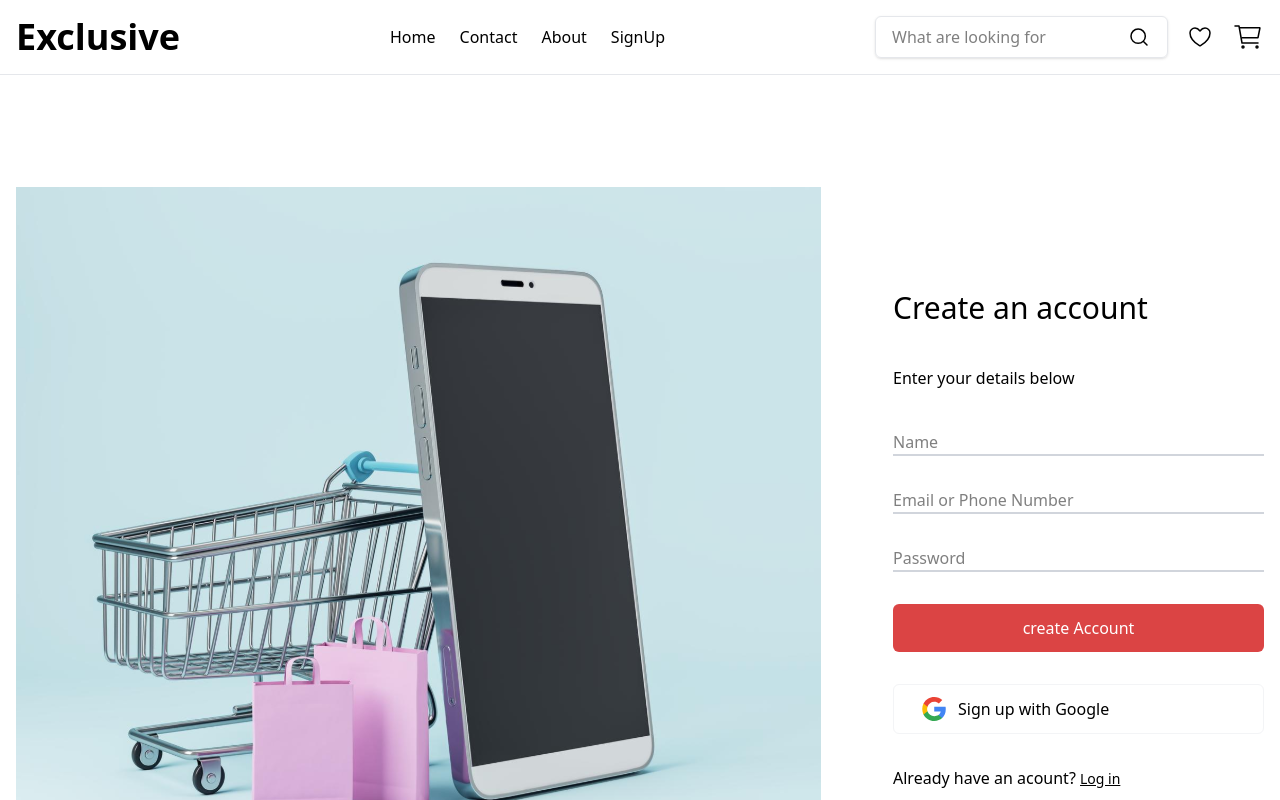
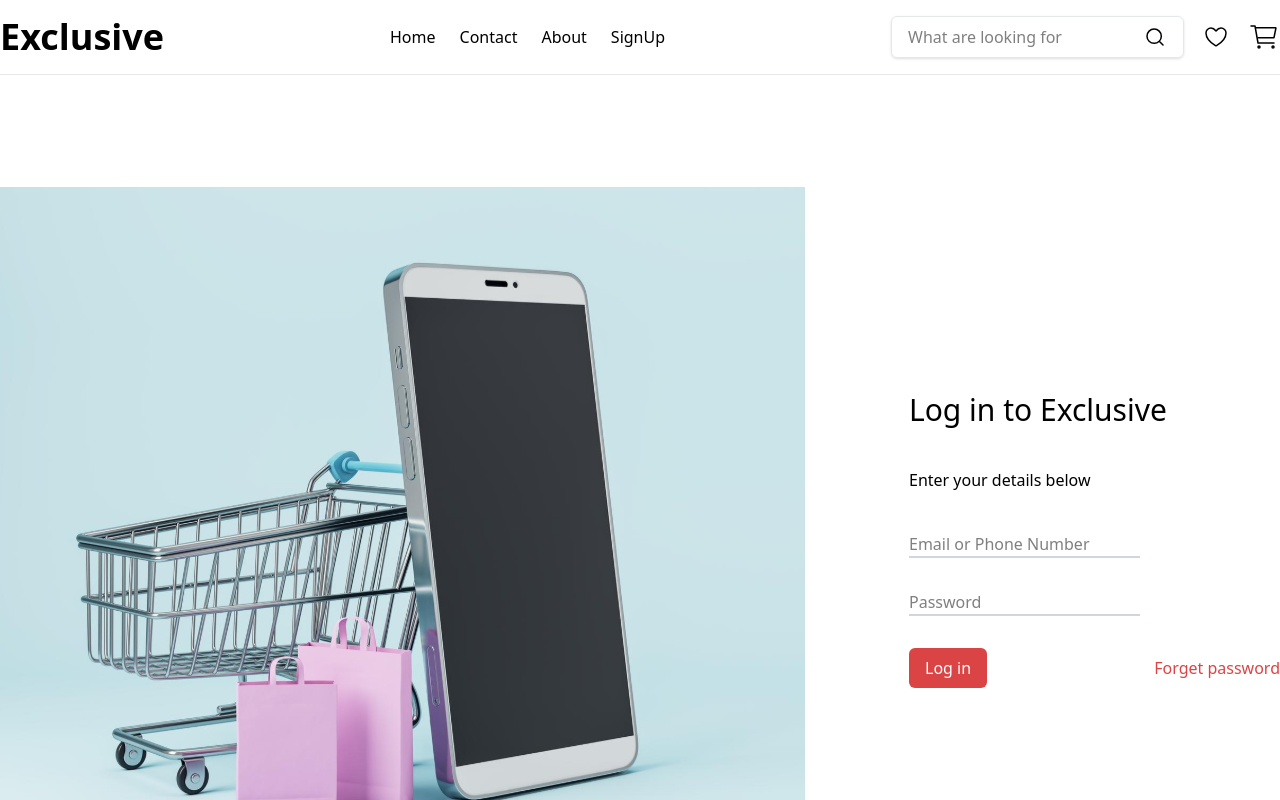
Before and after one commit to irorerejuliet/Exclusive-project, a React (Vite) app: page /login in a window 1280 px wide. Shown: the top 800 px of the page. Built offline with nearby package versions, Linux system fonts and the light colour scheme.

Commit message:
validate login page

```diff
--- a/package.json
+++ b/package.json
@@ -10,14 +10,17 @@
     "preview": "vite preview"
   },
   "dependencies": {
+    "@hookform/resolvers": "^5.2.2",
     "@tailwindcss/vite": "^4.1.17",
     "dayjs": "^1.11.19",
     "framer-motion": "^12.23.24",
     "react": "^19.2.0",
     "react-dom": "^19.2.0",
+    "react-hook-form": "^7.67.0",
     "react-icons": "^5.5.0",
     "react-router-dom": "^7.9.6",
-    "tailwindcss": "^4.1.17"
+    "tailwindcss": "^4.1.17",
+    "zod": "^4.1.13"
   },
   "devDependencies": {
     "@eslint/js": "^9.39.1",
--- /dev/null
+++ b/src/Components/CustomInput.tsx
@@ -0,0 +1,34 @@
+import type { UseFormRegisterReturn } from "react-hook-form";
+
+interface CustomInputProps {
+  type?: string;
+  placeholder?: string;
+  className?: string;
+  register?: UseFormRegisterReturn;
+  error?: {
+    message?: string;
+  };
+}
+
+const CustomInput = ({
+  type = "text",
+  placeholder = "",
+  className = "",
+  register,
+  error,
+}: CustomInputProps) => {
+  return (
+    <div>
+      <input
+        type={type}
+        placeholder={placeholder}
+        {...register} // <-- This connects RHF to your input
+        className={`border-b-2 border-gray-300 focus:outline-none ${className}`}
+      />
+
+      {error && <p className="text-red-500 text-sm mt-1">{error.message}</p>}
+    </div>
+  );
+};
+
+export default CustomInput;
--- a/src/Components/Layouts/Navbar.tsx
+++ b/src/Components/Layouts/Navbar.tsx
@@ -8,7 +8,7 @@ const Navbar = () => {
 
   return (
     <header>
-      <nav className="flex justify-between items-center px-4 py-4 relative bg-white wrapper">
+      <nav className="flex justify-between items-center  py-4 relative bg-white wrapper">
         <h1 className="text-4xl font-bold">Exclusive</h1>
         <div className="hidden md:flex gap-6 items-center text-base font-normal">
           <Link to="">Home</Link>
--- a/src/Components/Login/LoginDetails.tsx
+++ b/src/Components/Login/LoginDetails.tsx
@@ -1,47 +1,61 @@
+import  { useForm } from "react-hook-form";
+import CustomInput from "../CustomInput";
+import { loginSchema } from "../../schema/auth";
+import { zodResolver } from "@hookform/resolvers/zod";
+import type z from "zod";
 
-import { Link } from 'react-router-dom';
+type LoginFormData = z.infer<typeof loginSchema>;
 
 const LoginDetails = () => {
+
+  const {
+    register,
+    handleSubmit,
+    formState: { errors },
+  } = useForm<LoginFormData>({
+    resolver: zodResolver(loginSchema),
+    defaultValues: {
+      email: "",
+      password: "",
+    },
+  });
+
+
+  const onSubmit = (data: LoginFormData) => {
+    console.log("Form Data:", data);
+
+  }
+
   return (
     <div className="flex justify-between  items-center wrapper my-28">
       <div>
         <img src="/images/beatsnoop.svg" alt="beatsnoop" />
       </div>
       <div className="w-[371px] space-y-10">
-        <h4 className="text-3xl font-medium">Create an account</h4>
+        <h4 className="text-3xl font-medium">Log in to Exclusive</h4>
         <p className="text-base font-normal">Enter your details below</p>
-        <form className="flex flex-col space-y-8">
-          <input
-            type="text"
-            placeholder="Name"
-            className="border-b-2 border-gray-300"
-          />
-          <input
+        <form className="flex flex-col space-y-8" onSubmit={handleSubmit(onSubmit)}>
+          {/* Email */}
+          <CustomInput
             type="text"
             placeholder="Email or Phone Number"
-            className="border-b-2 border-gray-300"
+            register={register("email")}
+            error={errors.email}
           />
-          <input
+          {/* Password */}
+          <CustomInput
             type="text"
             placeholder="Password"
-            className="border-b-2 border-gray-300"
+           register={register("password")}
+           error={errors.password}
           />
+          <div className="flex justify-between items-center">
+            <button className="text-white bg-primary rounded-md py-2 px-4">
+              Log in
+            </button>
 
-          <button className="text-white bg-primary rounded-md py-3 px-7">
-            create Account
-          </button>
-
-          <button className=" w-[371px] gap-3 border border-gray-100 flex items-center rounded-md py-3 px-7">
-            <img src="/images/Icon-Google.svg" alt="googleIcon" />
-            <span className="text-base font-normal"> Sign up with Google</span>
-          </button>
-
-          <p>
-            Already have an acount?{" "}
-            <Link to="/login" className="underline text-sm font-normal">
-              Log in
-            </Link>
-          </p>
+            <p className="text-base font-normal text-primary">Forget password</p>
+          </div>
         </form>
       </div>
     </div>
--- a/src/Components/SignUp/SignupDetails.tsx
+++ b/src/Components/SignUp/SignupDetails.tsx
@@ -1,8 +1,36 @@
 import React from 'react'
+import { Link } from 'react-router-dom';
+import  { useForm } from "react-hook-form";
+import CustomInput from "../CustomInput";
+import { loginSchema, signupSchema } from "../../schema/auth";
+import { zodResolver } from "@hookform/resolvers/zod";
+import type z from "zod";
 
-import { Link } from 'react-router-dom';
+type LoginFormData = z.infer<typeof loginSchema>;
+
+
 
 const SignupDetails = () => {
+
+const {
+    register,
+    handleSubmit,
+    formState: { errors },
+  } = useForm<LoginFormData>({
+    resolver: zodResolver(signupSchema),
+    defaultValues: {
+      email: "",
+      password: "",
+    },
+  });
+
+
+  const onSubmit = (data: LoginFormData) => {
+    console.log("Form Data:", data);
+
+  }
+
+
   return (
     <div className="flex justify-between  items-center wrapper my-28">
       <div>
@@ -11,21 +39,22 @@ const SignupDetails = () => {
       <div className="w-[371px] space-y-10">
         <h4 className="text-3xl font-medium">Create an account</h4>
         <p className="text-base font-normal">Enter your details below</p>
-        <form className="flex flex-col space-y-8">
-          <input
-            type="text"
-            placeholder="Name"
-            className="border-b-2 border-gray-300"
-          />
-          <input
+        <form
+          className="flex flex-col space-y-8"
+          onSubmit={handleSubmit(onSubmit)}
+        >
+          <CustomInput type="text" placeholder="Name" />
+          <CustomInput
             type="text"
             placeholder="Email or Phone Number"
-            className="border-b-2 border-gray-300"
+            register={register("email")}
+            error={errors.email}
           />
-          <input
+          <CustomInput
             type="text"
             placeholder="Password"
-            className="border-b-2 border-gray-300"
+            register={register("password")}
+            error={errors.password}
           />
 
           <button className="text-white bg-primary rounded-md py-3 px-7 hover:bg-blue-500">
@@ -38,7 +67,7 @@ const SignupDetails = () => {
           </button>
 
           <p>
-            Already have an acount?{" "}
+            Already have an acount?
             <Link
               to="/login"
               className="underline text-sm font-normal inline-block hover:bg-blue-900 hover:text-white "
--- a/src/index.css
+++ b/src/index.css
@@ -5,5 +5,5 @@
 }
 
 .wrapper {
-  @apply mx-auto container w-full px-4;
+  @apply mx-auto container w-full ;
 }
--- /dev/null
+++ b/src/schema/auth/index.ts
@@ -0,0 +1,18 @@
+import { z } from "zod";
+
+export const signupSchema = z
+  .object({
+    name: z.string().min(2, "Name is required"),
+    email: z.string().email("Invalid email address"),
+    password: z.string().min(6, "Password must be at least 6 characters"),
+    confirmPassword: z.string().min(6, "Confirm your password"),
+  })
+  .refine((data) => data.password === data.confirmPassword, {
+    message: "Passwords do not match",
+    path: ["confirmPassword"],
+  });
+
+export const loginSchema = z.object({
+  email: z.string().email("Invalid email address"),
+  password: z.string().min(6, "Password must be at least 6 characters"),
+});
```
Also changed, not shown: 1 other file (tests, documents, lock files or other folders).
